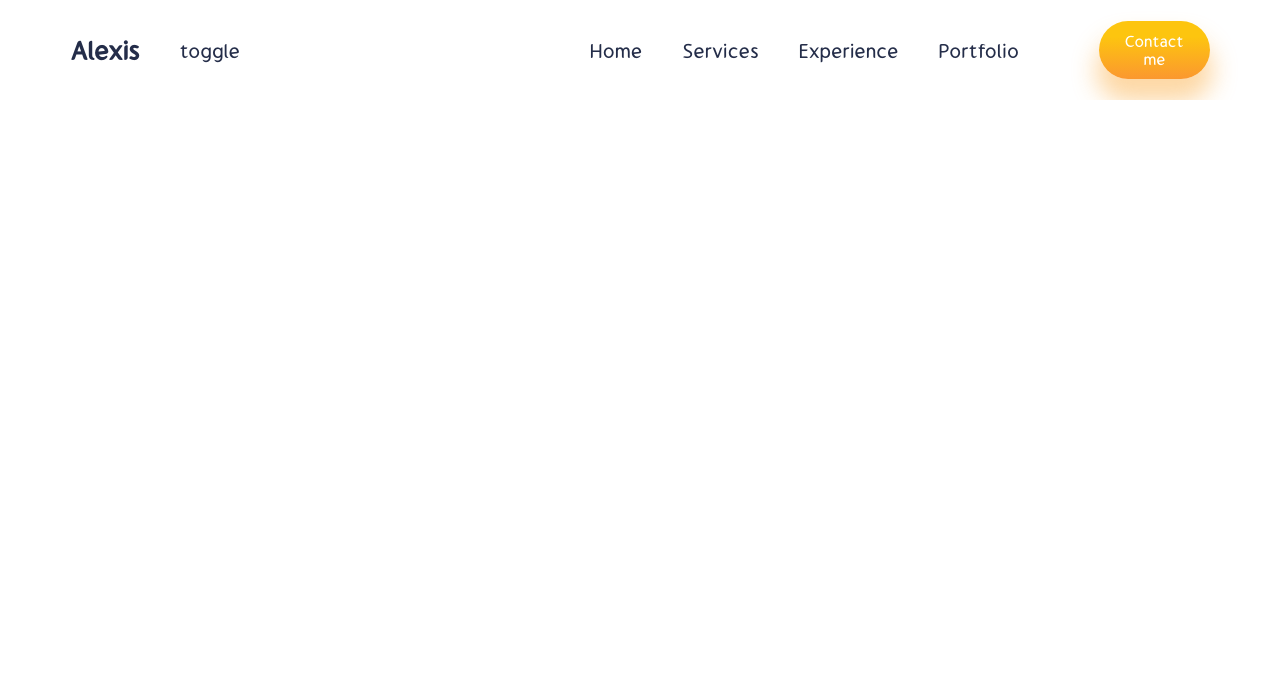
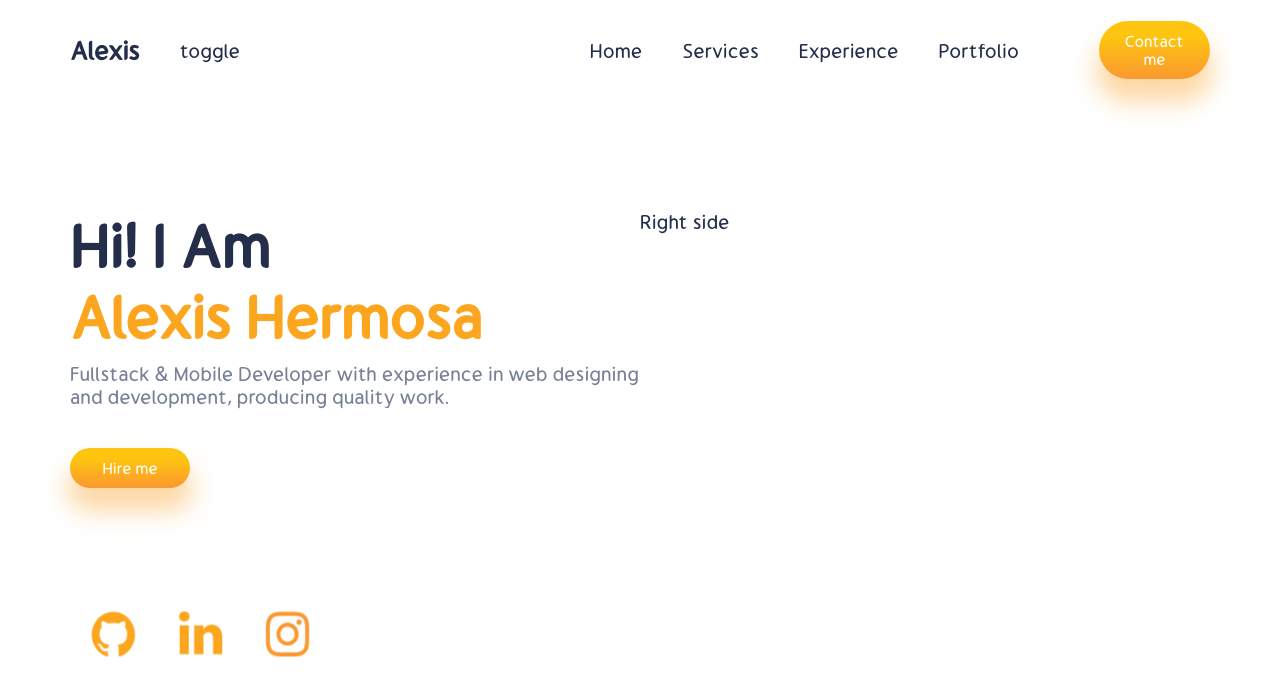
Before and after one commit to alexishermosa/react-portfolio, a React (Create React App) app: page / in a window 1280 px wide. Shown: the top 696 px of the page. Built offline with nearby package versions, Linux system fonts and the light colour scheme.

Commit message:
Crear introducion
Crear texto de  presentacion

```diff
--- a/src/App.js
+++ b/src/App.js
@@ -1,10 +1,12 @@
+import './App.css'
 import Navbar from "./components/navbar/Navbar";
-import './App.css'
+import Intro from "./components/intro/Intro";
 
 function App() {
   return (
     <div className="App">
       <Navbar/>
+      <Intro/>
     </div>
   );
 }
--- /dev/null
+++ b/src/components/intro/Intro.css
@@ -0,0 +1,60 @@
+.intro{
+  display: flex;
+  height: 77vh;
+  margin-top: 6rem;
+}
+
+.i-left{
+  display: flex;
+  flex: 1;
+  position: relative;
+  flex-direction: column;
+  gap: 2rem
+}
+
+.i-name{
+  display: flex;
+  flex-direction: column;
+}
+
+.i-name>:nth-child(1){
+  color: var(--black);
+  font-weight: bold;
+  font-size: 3rem;
+}
+
+.i-name>:nth-child(2){
+  color: var(--orange);
+  font-weight: bold;
+  font-size: 3rem;
+}
+
+.i-name>:nth-child(3){
+  color: var(--gray);
+  font-weight: 100;
+  font-size: 1rem;
+  margin-top: 10px;
+}
+
+.i-button{
+  width: 6rem;
+  height: 2rem;
+}
+
+.i-icons{
+  margin-top: 3rem;
+  display: flex;
+  gap: 0rem;
+}
+
+.i-icons>*{
+  transform: scale(0.5);
+}
+
+.i-icons>*:hover{
+  cursor: pointer;
+}
+
+.i-right{
+  flex: 1;
+}
--- /dev/null
+++ b/src/components/intro/Intro.jsx
@@ -0,0 +1,34 @@
+import React from 'react'
+import './Intro.css'
+import Github from '../../img/github.png'
+import Linkedin from '../../img/linkedin.png'
+import Instagram from '../../img/instagram.png'
+
+const Intro = () => {
+  return (
+    <div className="intro">
+      <div className="i-left">
+        <div className="i-name">
+          <span>Hi! I Am</span>
+          <span>Alexis Hermosa</span>
+          <span>Fullstack & Mobile Developer with experience in web designing and development, producing quality work.</span>
+        </div>
+        <button className="button i-button">Hire me</button>
+        <div className="i-icons">
+          <a href="https://github.com/alexishermosa" rel="noopener noreferrer" target="_blank">
+            <img src={Github} alt="github-icon" /></a>
+          <a href="https://www.linkedin.com/in/alexishermosa/" rel="noopener noreferrer" target="_blank">
+            <img src={Linkedin} alt="linkedin-icon" /></a>
+          <a href="https://www.instagram.com/aleexis_her/" rel="noopener noreferrer" target="_blank">
+            <img src={Instagram} alt="instagram-icon" /></a>
+        </div>
+      </div>
+
+      <div className="i-right">
+        Right side
+      </div>
+    </div>
+  )
+}
+
+export default Intro
```
